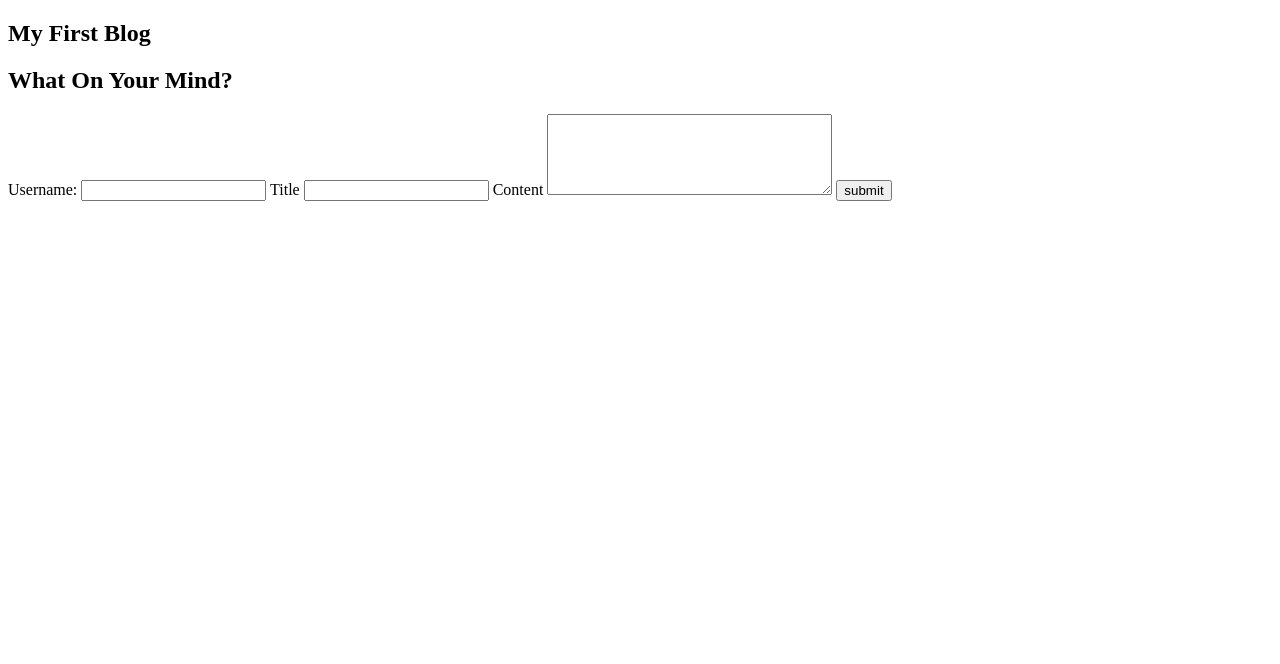
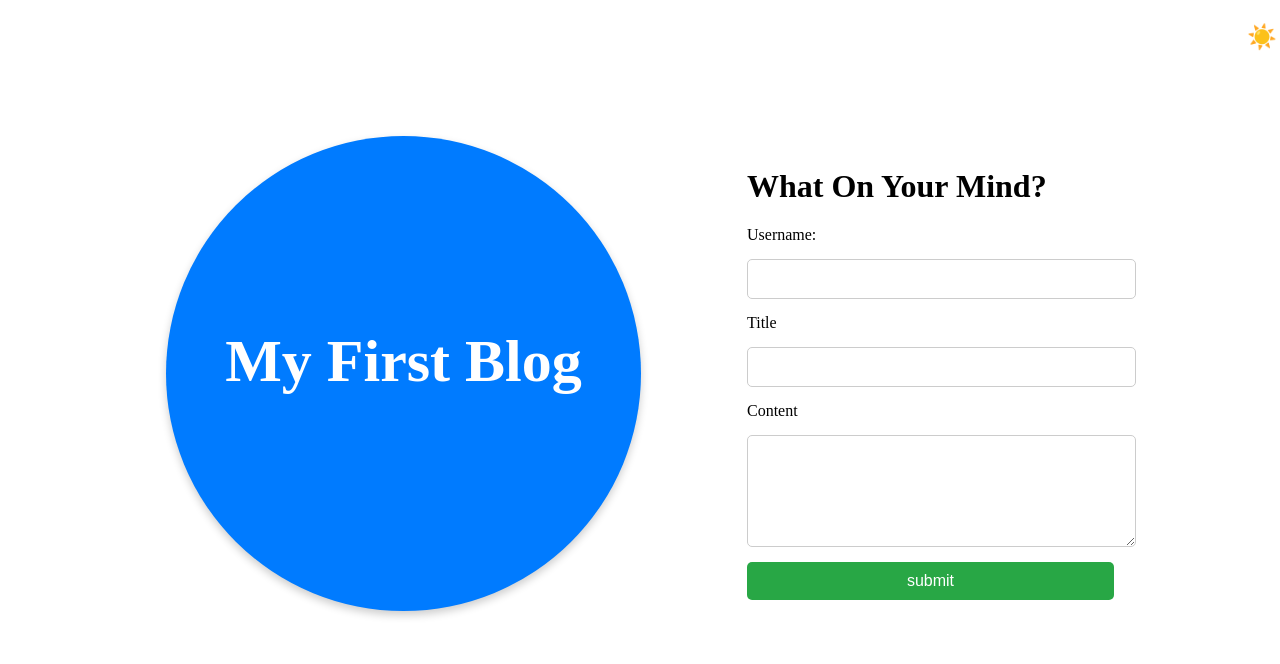
Before and after one commit to NRetrospec/challenge-4MyFirstBlog, a plain HTML site: page index.html in a window 1280 px wide. Drawn offline with Linux system fonts and the light colour scheme.

Commit message:
added CSS

```diff
--- a/assets/css/blog.css
+++ b/assets/css/blog.css
@@ -0,0 +1,50 @@
+/* Style for the main container holding all blog posts */
+main {
+  display: flex;
+  flex-direction: column;
+  align-items: center;
+  padding: 20px;
+  gap: 20px; /* Space between each post box */
+}
+
+/* Style for each blog post box */
+.post-box {
+  width: 80%; /* Adjust the width as needed */
+  background-color: #f9f9f9;
+  border: 2px solid black; /* Black solid border */
+  border-radius: 8px;
+  padding: 20px;
+  box-shadow: 0 4px 8px rgba(0, 0, 0, 0.1);
+  margin-bottom: 20px; /* Space between each post box */
+}
+
+/* Style for the blog title */
+.post-box h2 {
+  font-style: bold;
+  color: #000000;
+  font-size: 14px;
+  display: block; /* Make the element a block to span the full width */
+  border-bottom: 1px solid black; /* Add a solid black underline */
+  padding-bottom: 5px; /* Add some space between the text and the underline */
+}
+
+/* Style for the blog content */
+.post-box p {
+  font-size: 16px;
+  color: #333;
+  margin-bottom: 10px;
+}
+
+/* Style for the "Posted by" text */
+.post-box p em {
+  font-style: italic;
+  color: #555;
+  font-size: 14px;
+}
+
+#topTitle
+  {
+    text-align: left; /* Align the text to the left */
+    margin: 0; /* Remove default margin */
+    padding: 0; /* Remove default padding */
+}
--- a/assets/css/form.css
+++ b/assets/css/form.css
@@ -0,0 +1,74 @@
+/* Center the "My First Blog" heading and style it */
+h2:first-of-type {
+  text-align: center;
+  display: inline-block;
+  padding: 50px; /* Half the padding */
+  border-radius: 50%;
+  background-color: #007BFF;
+  color: white;
+  font-size: 60px; /* Half the font size */
+  width: 375px; /* Half the width */
+  height: 375px; /* Half the height */
+  line-height: 350px;
+  box-shadow: 0 4px 8px rgba(0, 0, 0, 0.2);
+  margin-right: 20px; /* Add space between the circle and the separator */
+}
+
+/* Style the "What's On Your Mind?" text */
+h2:nth-of-type(2) {
+  text-align: center;
+  margin-top: 20px;
+  margin-bottom: 20px;
+  font-size: 28px;
+  color: #333;
+}
+
+/* Add a vertical double line separator */
+.separator {
+  border-left: 6px double #007BFF;
+  height: 100%;
+  margin: 0 20px; /* Add space around the separator */
+}
+
+/* Style the form container */
+#blogForm {
+  display: flex;
+  flex-direction: column;
+  gap: 15px;
+  width: 100%;
+  max-width: 500px;
+}
+
+/* Style the input fields and textarea */
+#blogForm input[type="text"],
+#blogForm textarea {
+  width: 100%;
+  padding: 10px;
+  border: 1px solid #ccc;
+  border-radius: 5px;
+  font-size: 16px;
+}
+
+/* Style the submit button */
+#blogForm input[type="submit"] {
+  padding: 10px 20px;
+  background-color: #28a745;
+  color: white;
+  border: none;
+  border-radius: 5px;
+  cursor: pointer;
+  font-size: 16px;
+}
+
+#blogForm input[type="submit"]:hover {
+  background-color: #218838;
+}
+
+/* Ensure the main container is properly aligned */
+main {
+  display: flex;
+  align-items: center;
+  justify-content: center;
+  padding: 20px;
+  gap: 20px; /* Add space between the circle, separator, and form */
+}
--- a/assets/css/styles.css
+++ b/assets/css/styles.css
@@ -0,0 +1,33 @@
+/* Light Theme (Default) */
+body {
+  background-color: #ffffff;
+  color: #000000;
+}
+
+/* Dark Theme */
+body.dark-theme {
+  background-color: #121212;
+  color: #ffffff;
+}
+
+/* Header Styles */
+header {
+  position: relative;
+  width: 100%;
+  text-align: right;
+  padding: 10px;
+}
+
+/* Toggle Button Styles */
+#themeToggle {
+  background: none;
+  border: none;
+  font-size: 24px;
+  cursor: pointer;
+  padding: 5px;
+  color: inherit; /* Inherits the text color from the body */
+}
+
+#themeToggle:hover {
+  opacity: 0.8;
+}
--- a/assets/js/blog.js
+++ b/assets/js/blog.js
@@ -4,6 +4,7 @@ window.onload = function() {
 
   posts.forEach(post => {
       const postElement = document.createElement('div');
+      postElement.classList.add('post-box'); // Add the .post-box class
       postElement.innerHTML = `
           <h2>${post.title}</h2>
           <p>${post.content}</p>
--- a/assets/js/logic.js
+++ b/assets/js/logic.js
@@ -0,0 +1,23 @@
+document.addEventListener('DOMContentLoaded', function() {
+  const themeToggle = document.getElementById('themeToggle');
+  const body = document.body;
+
+  // Check for saved theme in localStorage
+  const savedTheme = localStorage.getItem('theme');
+  if (savedTheme) {
+      body.classList.add(savedTheme);
+  }
+
+  // Toggle theme on button click
+  themeToggle.addEventListener('click', function() {
+      if (body.classList.contains('dark-theme')) {
+          body.classList.remove('dark-theme');
+          localStorage.setItem('theme', '');
+          themeToggle.textContent = '☀️'; // Sun symbol for light theme
+      } else {
+          body.classList.add('dark-theme');
+          localStorage.setItem('theme', 'dark-theme');
+          themeToggle.textContent = '🌙'; // Moon symbol for dark theme
+      }
+  });
+});
--- a/index.html
+++ b/index.html
@@ -9,13 +9,18 @@
 
 </head>
 <body>
-   <!-- <header>
-    Add button for light dark toggle
-   </header> -->
+    <header>
+        <button id="themeToggle">☀️</button>
+    </header>
 
 <main>
+    <div>
     <h2>My First Blog</h2>
-    <h2>What On Your Mind?</h2>
+</div>
+    <div class="separator"></div>
+    <div>
+    <h1>What On Your Mind?</h1>
+
     <form id="blogForm">
         <label for="username">Username:</label>
         <input type="text" id="username" name="name" required />
```
Also changed, not shown: blog.html (+4 -4 lines).
